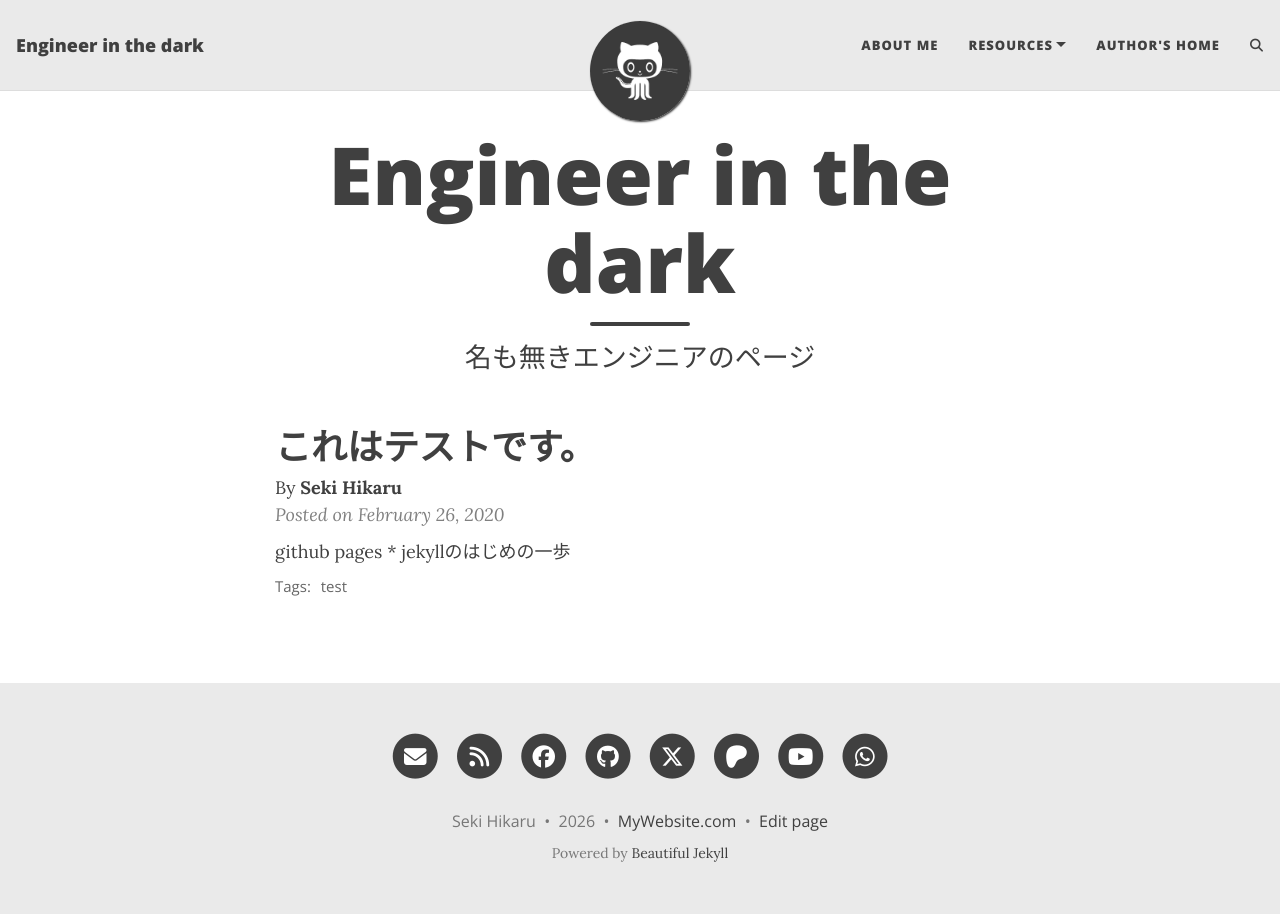
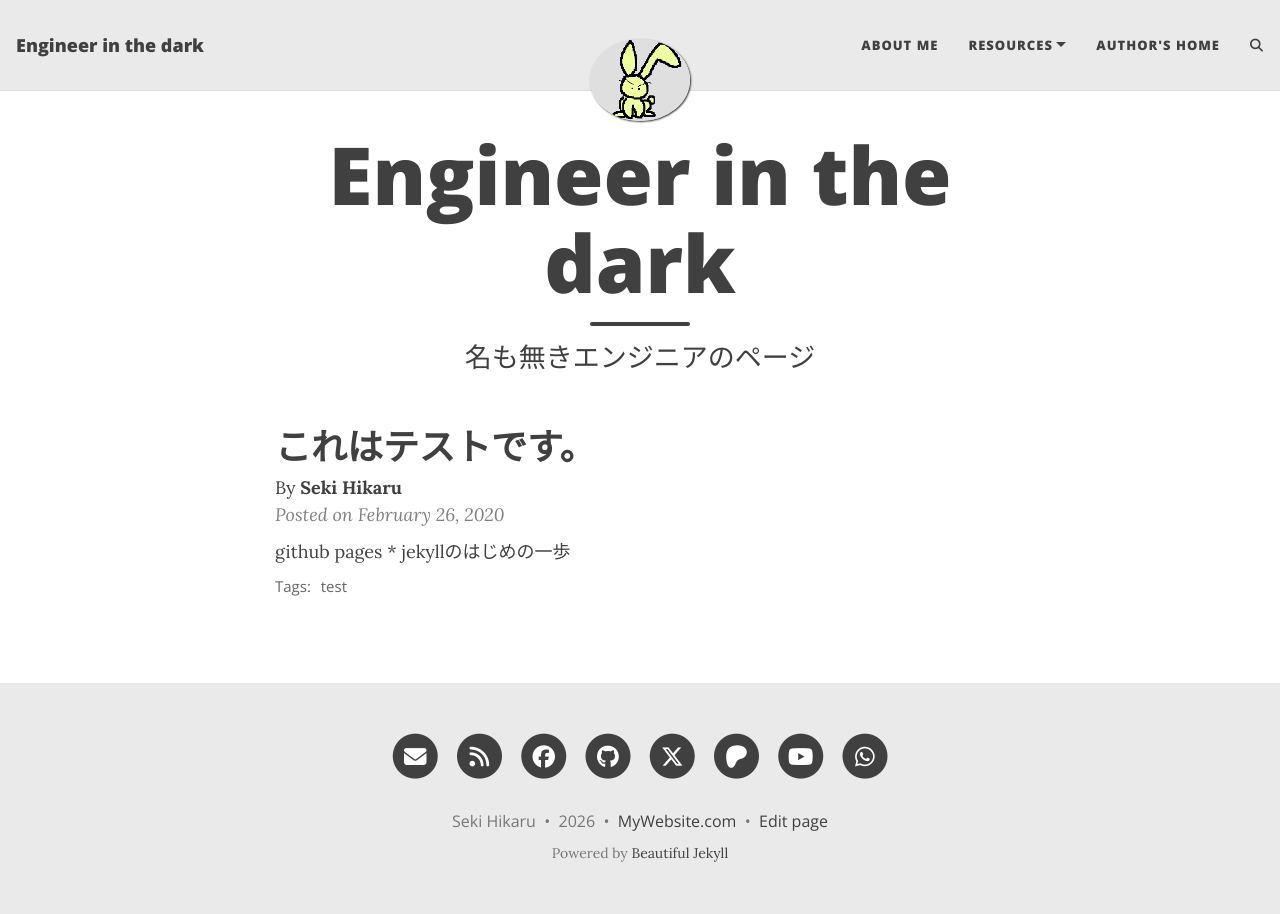
Before and after one commit to hikaruseki/work, a Jekyll site: the page built from docs/index.html, in a window 1280 px wide. Built offline with Jekyll 4.4.1, drawn with Linux system fonts in a browser that asks for light colours; the list of posts is cut into pages by our own code; comment, search, counter and statistics services are not loaded.

Commit message:
USAGI2.png is added.

```diff
--- a/docs/_config.yml
+++ b/docs/_config.yml
@@ -32,7 +32,7 @@ navbar-links:
 
 # Image to show in the navigation bar - works best with a square image
 # Remove this parameter if you don't want an image in the navbar
-avatar: "/assets/img/avatar-icon.png"
+avatar: "/assets/img/USAGI2.png"
 
 # By default, the image is cut into a circle. You can disable this behaviour by setting 'round-avatar: false'
 round-avatar: true
--- a/docs/docs/2020-02-26-flake-it-till-you-make-it/index.html
+++ b/docs/docs/2020-02-26-flake-it-till-you-make-it/index.html
@@ -85,7 +85,7 @@
   <meta property="og:description" content="github pages * jekyllのはじめの一歩">
 
 
-  <meta property="og:image" content="/assets/img/avatar-icon.png">
+  <meta property="og:image" content="/assets/img/USAGI2.png">
 
 
 
@@ -108,7 +108,7 @@
   <meta property="twitter:description" content="github pages * jekyllのはじめの一歩">
 
 
-  <meta name="twitter:image" content="/assets/img/avatar-icon.png">
+  <meta name="twitter:image" content="/assets/img/USAGI2.png">
 
 
 
@@ -162,7 +162,7 @@
     <div class="avatar-container">
       <div class="avatar-img-border">
         <a href="/">
-          <img alt="Navigation bar avatar" class="avatar-img" src="/assets/img/avatar-icon.png" />
+          <img alt="Navigation bar avatar" class="avatar-img" src="/assets/img/USAGI2.png" />
         </a>
       </div>
     </div>
--- a/docs/docs/404.html
+++ b/docs/docs/404.html
@@ -87,7 +87,7 @@
   Move along. (404 error)">
 
 
-  <meta property="og:image" content="/assets/img/avatar-icon.png">
+  <meta property="og:image" content="/assets/img/USAGI2.png">
 
 
 
@@ -107,7 +107,7 @@
   Move along. (404 error)">
 
 
-  <meta name="twitter:image" content="/assets/img/avatar-icon.png">
+  <meta name="twitter:image" content="/assets/img/USAGI2.png">
 
 
 
@@ -161,7 +161,7 @@
     <div class="avatar-container">
       <div class="avatar-img-border">
         <a href="/">
-          <img alt="Navigation bar avatar" class="avatar-img" src="/assets/img/avatar-icon.png" />
+          <img alt="Navigation bar avatar" class="avatar-img" src="/assets/img/USAGI2.png" />
         </a>
       </div>
     </div>
--- a/docs/docs/aboutme/index.html
+++ b/docs/docs/aboutme/index.html
@@ -85,7 +85,7 @@
   <meta property="og:description" content="Why you&apos;d want to go on a date with me">
 
 
-  <meta property="og:image" content="/assets/img/avatar-icon.png">
+  <meta property="og:image" content="/assets/img/USAGI2.png">
 
 
 
@@ -104,7 +104,7 @@
   <meta property="twitter:description" content="Why you&apos;d want to go on a date with me">
 
 
-  <meta name="twitter:image" content="/assets/img/avatar-icon.png">
+  <meta name="twitter:image" content="/assets/img/USAGI2.png">
 
 
 
@@ -158,7 +158,7 @@
     <div class="avatar-container">
       <div class="avatar-img-border">
         <a href="/">
-          <img alt="Navigation bar avatar" class="avatar-img" src="/assets/img/avatar-icon.png" />
+          <img alt="Navigation bar avatar" class="avatar-img" src="/assets/img/USAGI2.png" />
         </a>
       </div>
     </div>
--- a/docs/docs/index.html
+++ b/docs/docs/index.html
@@ -85,7 +85,7 @@
   <meta property="og:description" content="名も無きエンジニアのページ">
 
 
-  <meta property="og:image" content="/assets/img/avatar-icon.png">
+  <meta property="og:image" content="/assets/img/USAGI2.png">
 
 
 
@@ -104,7 +104,7 @@
   <meta property="twitter:description" content="名も無きエンジニアのページ">
 
 
-  <meta name="twitter:image" content="/assets/img/avatar-icon.png">
+  <meta name="twitter:image" content="/assets/img/USAGI2.png">
 
 
 
@@ -158,7 +158,7 @@
     <div class="avatar-container">
       <div class="avatar-img-border">
         <a href="/">
-          <img alt="Navigation bar avatar" class="avatar-img" src="/assets/img/avatar-icon.png" />
+          <img alt="Navigation bar avatar" class="avatar-img" src="/assets/img/USAGI2.png" />
         </a>
       </div>
     </div>
--- a/docs/docs/tags/index.html
+++ b/docs/docs/tags/index.html
@@ -85,7 +85,7 @@
   <meta property="og:description" content="{% assign date_format = site.date_format | default: &quot;%B %-d, %Y&quot; %} {%- capture site_tags -%} {%- for tag in site.tags -%} {{- tag | first -}}{%- unless forloop.last -%},{%- endunless -%} {%- endfor -%} {%- endcapture -%} {%- assign tags_list = site_tags | split:&apos;,&apos; | sort -%} {%- for tag...">
 
 
-  <meta property="og:image" content="/assets/img/avatar-icon.png">
+  <meta property="og:image" content="/assets/img/USAGI2.png">
 
 
 
@@ -104,7 +104,7 @@
   <meta property="twitter:description" content="{% assign date_format = site.date_format | default: &quot;%B %-d, %Y&quot; %} {%- capture site_tags -%} {%- for tag in site.tags -%} {{- tag | first -}}{%- unless forloop.last -%},{%- endunless -%} {%- endfor -%} {%- endcapture -%} {%- assign tags_list = site_tags | split:&apos;,&apos; | sort -%} {%- for tag...">
 
 
-  <meta name="twitter:image" content="/assets/img/avatar-icon.png">
+  <meta name="twitter:image" content="/assets/img/USAGI2.png">
 
 
 
@@ -158,7 +158,7 @@
     <div class="avatar-container">
       <div class="avatar-img-border">
         <a href="/">
-          <img alt="Navigation bar avatar" class="avatar-img" src="/assets/img/avatar-icon.png" />
+          <img alt="Navigation bar avatar" class="avatar-img" src="/assets/img/USAGI2.png" />
         </a>
       </div>
     </div>
```
Also changed, not shown: docs/assets/img/USAGI2.png (added), docs/docs/assets/img/USAGI2.png (added).
